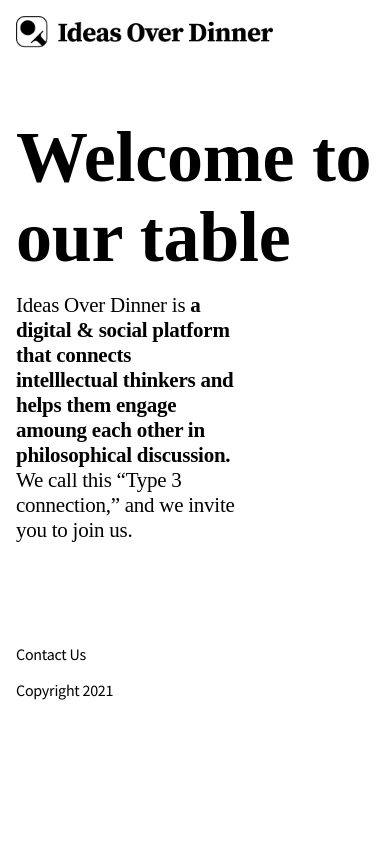
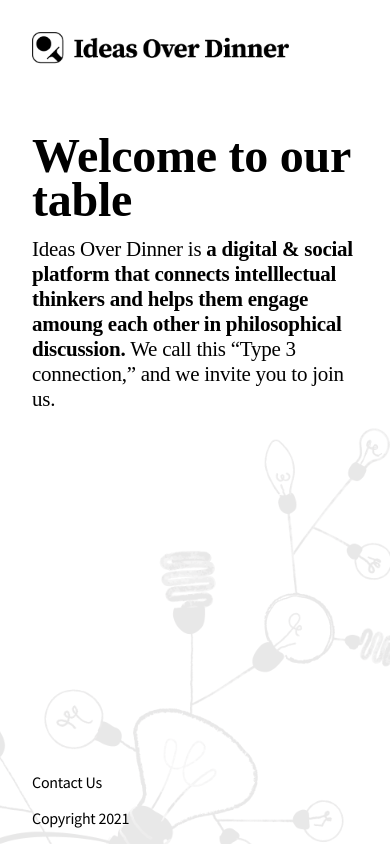
Before and after one commit to kmgolden/iod-static-v2, a plain HTML site: page index.html in a window 390 px wide. Drawn offline with Linux system fonts and the light colour scheme; a script that the page names is missing; a web font is replaced by a local one.

Commit message:
responsive updates

```diff
--- a/index.html
+++ b/index.html
@@ -21,11 +21,13 @@
 			<img src="images/illo.png">
 		</div>
 	</main>
-	<footer>
-		<ul>
-			<li><a href="#">Contact Us</a></li>
-			<li>Copyright 2021</li>
-		</ul>
+	<footer class="footer">
+		<div class="inner">
+			<ul>
+				<li><a href="#">Contact Us</a></li>
+				<li>Copyright 2021</li>
+			</ul>
+		</div>
 	</footer>
   <script src="js/scripts.js"></script>
 </body>
--- a/scss/main.css
+++ b/scss/main.css
@@ -1,13 +1,18 @@
 
 @import url('https://fonts.googleapis.com/css2?family=Source+Serif+Pro:wght@400;700;900&display=swap');
 
+html{
+	height: 100%;
+}
 
 body{
 	font-family:'Source Serif Pro', serif;
 	font-weight: 400;
 	color: #000;
 	letter-spacing: -.25px;
-	margin: 8rem;
+	min-height:100%;
+	margin:0;
+	display: table;
 }
 
 main > h1{
@@ -15,16 +20,21 @@ main > h1{
 	font-size: 72px;
 	margin: 0;
 	margin-bottom: 1rem;
-	line-height: 1.1em;
+	line-height: 0.9em;
 }
 
 header{
-	margin-bottom: 4rem;
+	margin: 8rem 8rem 4rem 8rem;
 }
 
 header > img{
 	width: 257px;
 }
+
+main{
+	margin: auto 8rem auto 8rem;
+}
+
 
 main > p{
 	font-size: 21px;
@@ -37,11 +47,15 @@ main > p > span{
 }
 
 footer{
-	position: fixed;
-	bottom: 8rem;
+	display: table-footer-group;
 }
 
-footer > ul{
+
+footer > .inner{
+	margin: 4rem 8rem auto 8rem;
+}
+
+footer > .inner > ul{
 	font-family: 'Source Sans Pro', sans-serif;
 	list-style-type: none;
 	text-decoration: none;
@@ -53,28 +67,74 @@ ul > li{
 	padding-bottom: 1rem;
 }
 
-footer > ul > li > a{
+ul > li > a{
 	text-decoration: none;
 	color: #000;
 }
 
 #bg-image{
-	position: absolute;
-	right: 0;
-	bottom: 0;
+	position: fixed;
+	right: -40px;
+	bottom: -40px;
+	overflow: hidden;
+	z-index: -1000;
+	opacity: 0.6;
 }
 
 #bg-image > img{
 	width: 768px;
 }
 
+@media (max-width: 1024px){
 
-@media (max-width: 480px){
-	body{
-		margin: 1rem !important;
+	header, main, footer>.inner{
+		margin: 4rem;
+	}
+
+	main>h1{
+		font-size:60px;
+	}
+
+	footer>.inner{
+		margin-bottom:0;
 	}
 
 	#bg-image{
-		display: none !important;
+		opacity: 0.1;
 	}
 }
+
+@media (max-width: 480px){
+	header, main, footer>.inner{
+		margin: 2rem;
+	}
+
+	header{
+		margin-bottom: 4rem;
+	}
+
+/*	footer{
+		background-color: black;
+		color: white;
+	}*/
+
+	footer>.inner{
+		margin-bottom: 0;
+	}
+
+/*	footer>.inner>ul>li>a{
+		color: white;
+	}*/
+
+	main>h1{
+		font-size: 48px;
+	}
+
+	main>p{
+		max-width: 100%;
+	}
+
+	#bg-image{
+		bottom: -350px;
+	}
+}
```
Also changed, not shown: 3 other files.
